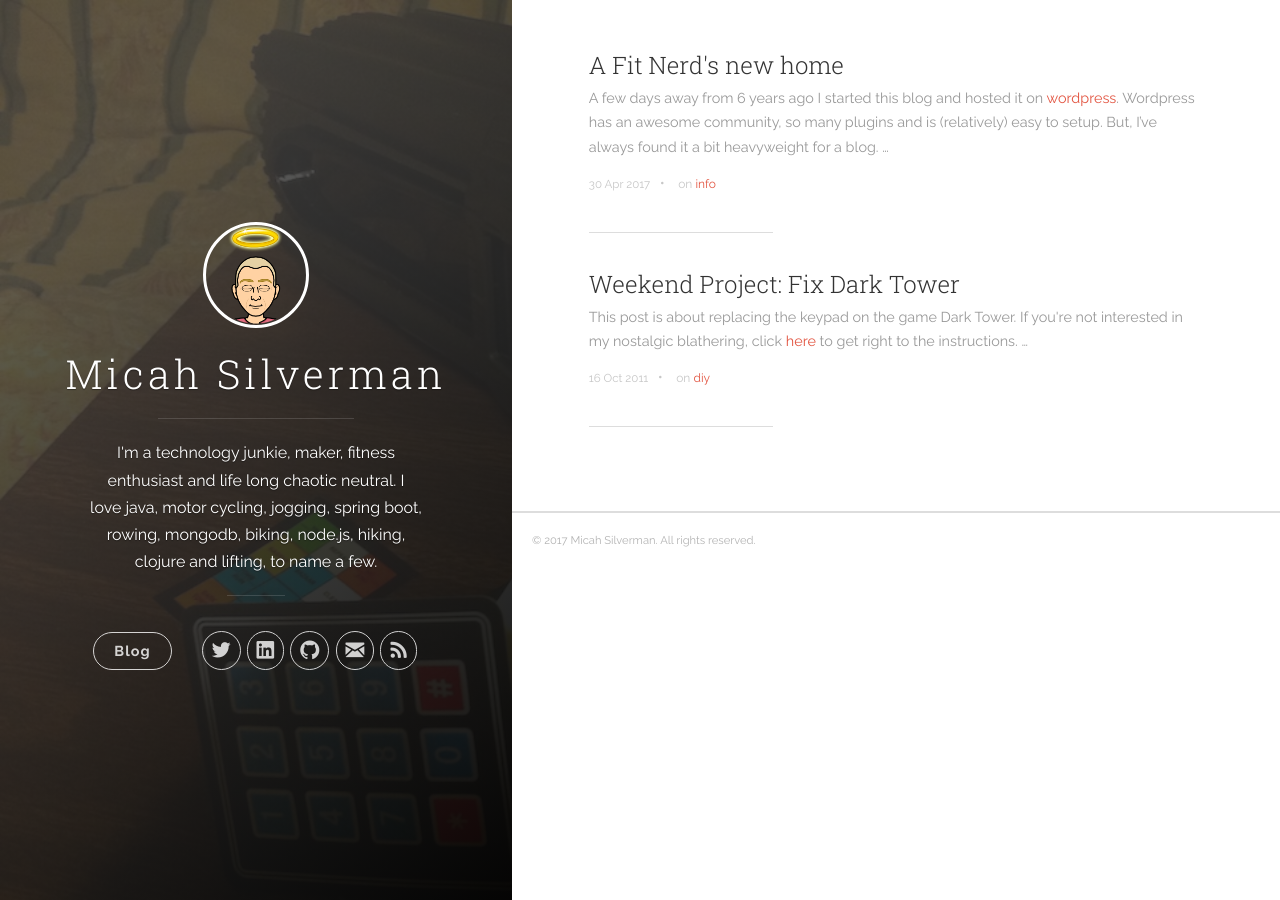
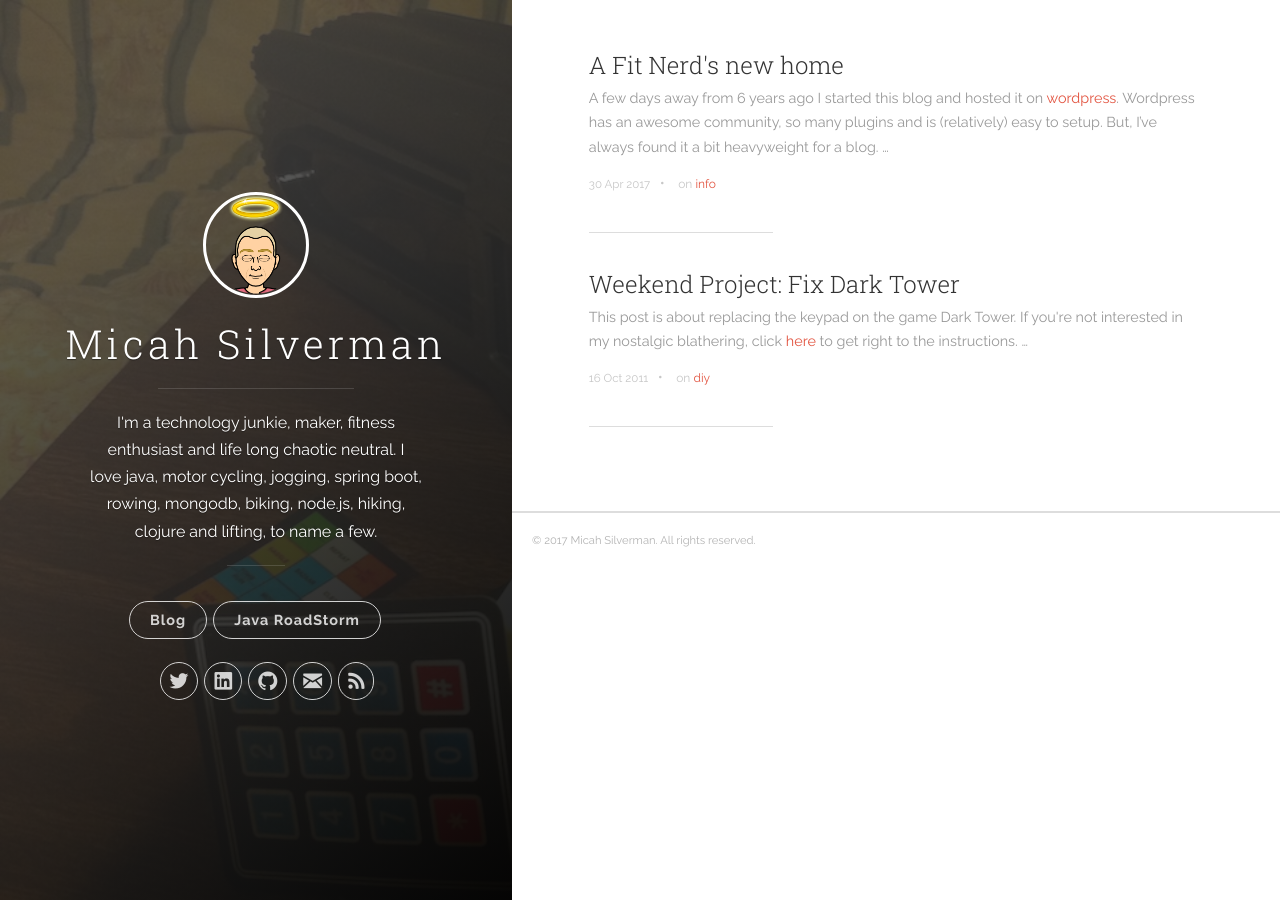
Before and after one commit to dogeared/dogeared.github.io, a Jekyll site: the page built from index.html, in a window 1280 px wide. Built offline with Jekyll 4.4.1, drawn with Linux system fonts in a browser that asks for light colours; nearby versions of some CDN libraries; the list of posts is cut into pages by our own code.

Commit message:
added roadstorm link

```diff
--- a/_includes/header.html
+++ b/_includes/header.html
@@ -23,6 +23,7 @@
           <nav class="cover-navigation cover-navigation--primary">
             <ul class="navigation">
               <li class="navigation__item"><a href="{{ site.baseurl }}#blog" title="link to {{ site.title }} blog" class="blog-button">Blog</a></li>
+              <li class="navigation__item"><a href="{{ site.baseurl }}JavaRoadStorm2016" title="link to {{ site.title }} Java RoadStorm" class="blog-button">Java RoadStorm</a></li>
             </ul>
           </nav>
 
```
